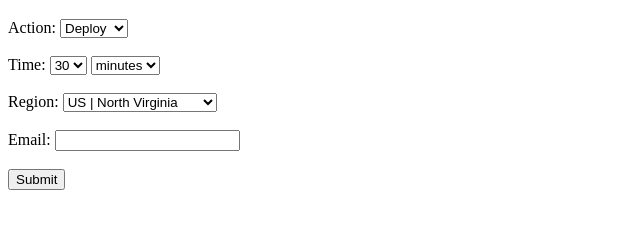
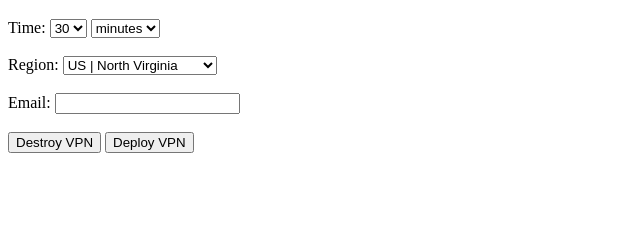
Before and after one commit to gerardVM/ninja-vpn, a plain HTML site: page site/frontend/index_template.html in a window 1280 px wide. Shown: the part 61-290 px from the top of the page, without its empty margins (0-640 px from the left). Drawn offline with Linux system fonts and the light colour scheme.

Commit message:
Two buttons for action (#23)

```diff
--- a/site/frontend/index_template.html
+++ b/site/frontend/index_template.html
@@ -8,12 +8,6 @@
     <h1>Ninja VPN</h1>
 
     <form id="customConfiguration">
-        <label for="action">Action:</label>
-        <select id="action" name="action">
-            <option value="deploy">Deploy</option>
-            <option value="destroy">Destroy</option>
-        </select><br><br>
-
         <label for="countdown_digit">Time:</label>
         <select id="countdown_digit" name="countdown_digit">
             <option value="1">1</option>
@@ -62,18 +56,20 @@
         <label for="email">Email:</label>
         <input type="email" id="email" name="email"><br><br>
 
-        <input type="button" id="submitBtn" value="Submit" onclick="submitForm(), this.disabled=true">
+
+        <input type="button" id="action" value="Destroy VPN" onclick="submitForm('destroy'), this.disabled=true">
+        <input type="button" id="action" value="Deploy VPN" onclick="submitForm('deploy'), this.disabled=true">
     </form>
 
     <div id="message"></div>
 
     <script>
-        function submitForm() {
+        function submitForm(action) {
             var form = document.getElementById("customConfiguration");
             var formData = new FormData(form);
 
             var requestBody = {};
-            requestBody['action'] = formData.get('action');
+            requestBody['action'] = action;
             requestBody['email'] = formData.get('email');
             requestBody['timezone'] = Intl.DateTimeFormat().resolvedOptions().timeZone;
             requestBody['region'] = formData.get('aws_region');
```
Also changed, not shown: 1 other file.
